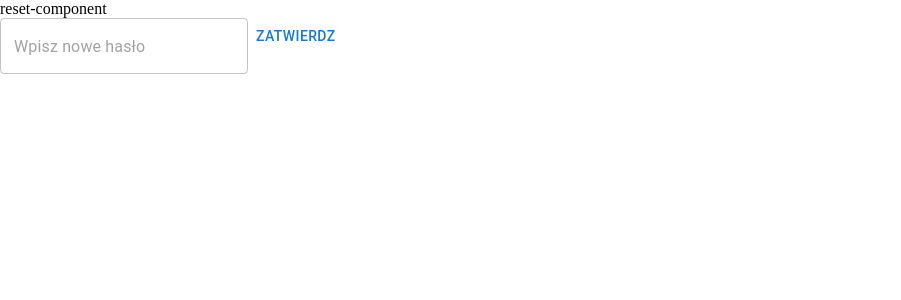
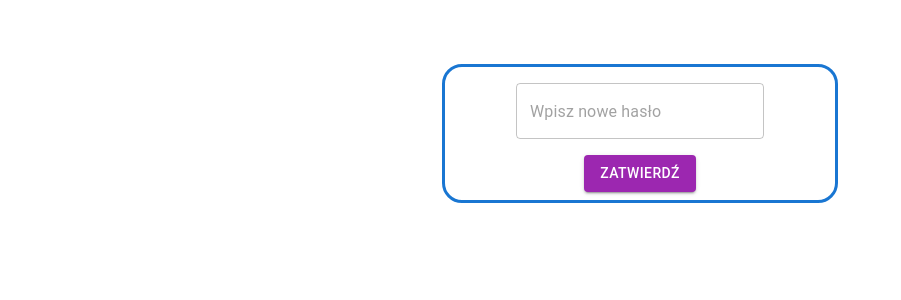
Before and after one commit to AdamSzr/Kerplank-backend, a Next.js app in the folder kreplank-frontend/: page /password/reset/1 in a window 1280 px wide. Shown: the top 300 px of the page, without its empty margins (0-901 px from the left). Built offline with nearby package versions, Linux system fonts and the light colour scheme.

Commit message:
Poprawienie home, login, project details

```diff
--- a/kreplank-frontend/pages/password/reset/[uuid].tsx
+++ b/kreplank-frontend/pages/password/reset/[uuid].tsx
@@ -1,9 +1,8 @@
-
-
-import { Box, Button, Input, TextField } from '@mui/material'
+import {Box, Button, CssBaseline, Input, TextField, ThemeProvider, Container} from '@mui/material'
 import { useRouter } from 'next/router'
 import React, { useRef, useState } from 'react'
 import { passwordReset, PasswordResetRequest } from '../../../src/features/api/password-reset-fetch'
+import {createTheme} from "@mui/material/styles";
 
 const ResetComponent = () => {
 
@@ -46,28 +45,40 @@ const ResetComponent = () => {
     </div>
   }
 
+  const theme = createTheme();
 
   const FormViewComponent = () => {
-    return <div>
-      < TextField inputRef={inputRef}  placeholder='Wpisz nowe hasło'>
-      </TextField>
-      <Button onClick={onResetClick}>
-        zatwierdz
-      </Button>
-    </div>
+    return <ThemeProvider theme={theme}>
+      <Container component="main" maxWidth="xs">
+        <CssBaseline />
+        <Box
+            sx={{
+              border: 3,
+              borderRadius: 5,
+              borderColor: 'primary.main',
+              Width: 420,
+              marginTop: 8,
+              display: 'flex',
+              flexDirection: 'column',
+              alignItems: 'center',
+            }}
+        >
+          <TextField sx={{mt: 2, mb: 2}} inputRef={inputRef}  placeholder='Wpisz nowe hasło'>
+          </TextField>
+          <Button sx={{mb:1}} variant="contained" color="secondary" onClick={onResetClick}>
+            Zatwierdź
+          </Button>
+        </Box>
+      </Container>
+    </ThemeProvider>
   }
 
   return (
-    <div>
-      reset-component
-
+    <Box>
       {isSuccess == undefined && <FormViewComponent />}
       {isSuccess == false && <EmailChangeFailedComponent />}
       {isSuccess == true && <EmailChangeSuccessComponent />}
-
-
-
-    </div>
+    </Box>
   )
 }
 
--- a/kreplank-frontend/src/features/About/AboutAppView.tsx
+++ b/kreplank-frontend/src/features/About/AboutAppView.tsx
@@ -35,8 +35,9 @@ const AboutAppView = () => {
                         <ListItemText primary="- zarządzanie projektami oraz zadaniami przypisanymi do projektu," />
                         <ListItemText primary="- możliwość przesyłania na serwer i pobierania plików z określonego projektu," />
                         <ListItemText primary="- funkcjonalność systemu pozwalającą dodawać, modyfikować i usuwać dane projektów, zadań i studentów," />
-                        <ListItemText primary="- ogólnodostępny chat korzystający z dwukierunkowego kanału websocketowego," />
-                        <ListItemText primary="- transmisja danych szyfrowana protokołem." />
+                        <ListItemText primary="- ogólnodostępny cht," />
+                        <ListItemText primary="- transmisja danych szyfrowana protokołem," />
+                        <ListItemText primary="- resetowanie hasła." />
                     </List>
                 </nav>
             </Box>
--- a/kreplank-frontend/src/features/Menu/menu-config.tsx
+++ b/kreplank-frontend/src/features/Menu/menu-config.tsx
@@ -13,7 +13,7 @@ export type MenuTab = {
     name: string
 }
 
-export const HomePage = { title: "Strona domowa", name: "home", view: <HomeMainView /> } as MenuTab
+export const HomePage = { title: "Strona domowa", name: "home", view: <AboutAppView /> } as MenuTab
 
 export class Pages {
     static About = { title: "O aplikacji", name: "about", view: <AboutAppView /> } as MenuTab
```
Also changed, not shown: kreplank-frontend/pages/index.tsx (+18 -5 lines), kreplank-frontend/pages/login.tsx (+17 -0 lines), kreplank-frontend/src/features/Projects/ProjectInstanceComponent.tsx (+9 -1 lines).
